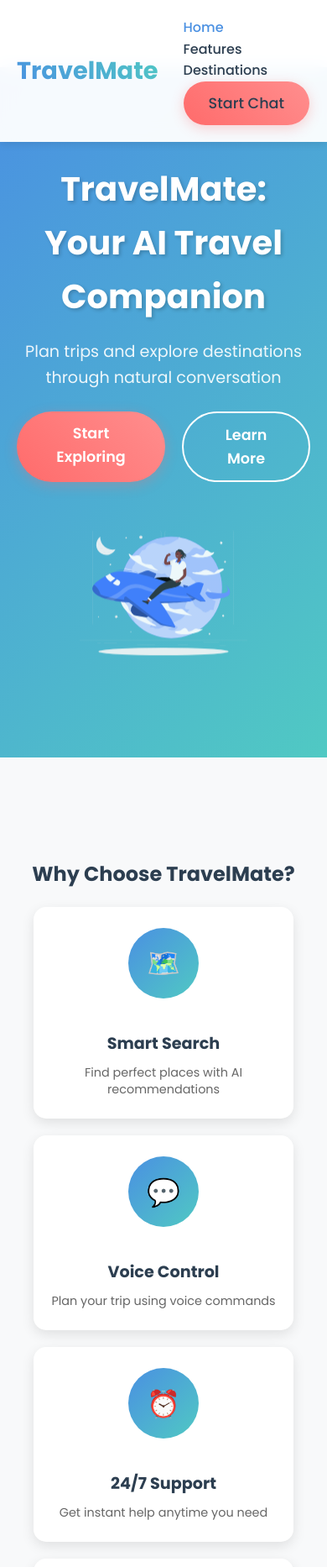
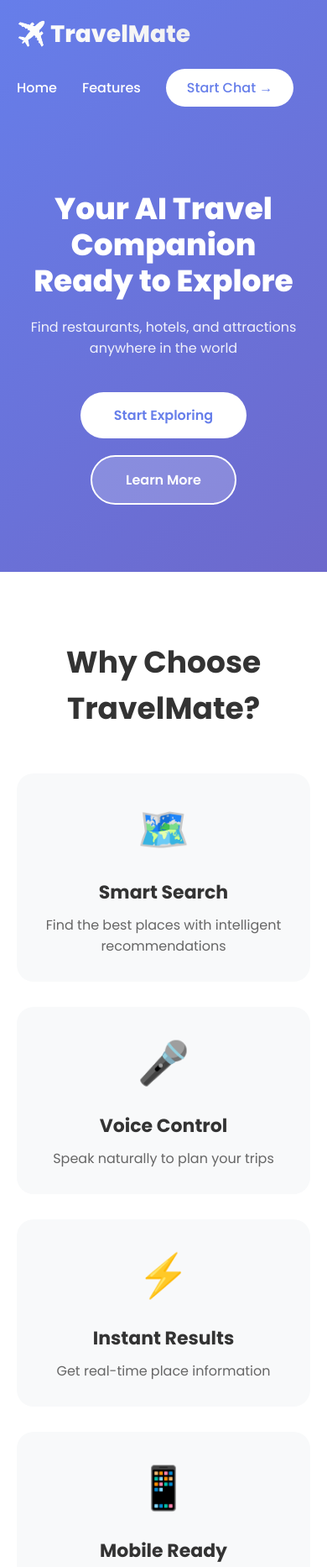
Before and after one commit to rojinthapa/travelmate-demo, a plain HTML site: page index.html in a window 390 px wide. Shown: the top 1866 px of the page at 84% size. Drawn offline with Linux system fonts and the light colour scheme.

Commit message:
Update index.html

```diff
--- a/index.html
+++ b/index.html
@@ -1,147 +1,248 @@
 <!DOCTYPE html>
-
-
-
 <html lang="en">
 <head>
     <meta charset="UTF-8">
     <meta name="viewport" content="width=device-width, initial-scale=1.0">
     <title>TravelMate - Your AI Travel Companion</title>
-    <link href="https://fonts.googleapis.com/css2?family=Poppins:wght@300;400;500;600;700&display=swap" rel="stylesheet">
-    <link rel="stylesheet" href="css/styles.css">
+    <link href="https://fonts.googleapis.com/css2?family=Poppins:wght@300;400;500;600;700;800&display=swap" rel="stylesheet">
+    <style>
+        * {
+            margin: 0;
+            padding: 0;
+            box-sizing: border-box;
+        }
+
+        body {
+            font-family: 'Poppins', sans-serif;
+            background: linear-gradient(135deg, #667eea 0%, #764ba2 100%);
+            min-height: 100vh;
+        }
+
+        .container {
+            max-width: 1200px;
+            margin: 0 auto;
+            padding: 0 20px;
+        }
+
+        /* Header */
+        .header {
+            padding: 20px 0;
+        }
+
+        .nav {
+            display: flex;
+            justify-content: space-between;
+            align-items: center;
+            flex-wrap: wrap;
+            gap: 20px;
+        }
+
+        .logo {
+            font-size: 28px;
+            font-weight: 800;
+            background: linear-gradient(135deg, #fff, #f0f0f0);
+            -webkit-background-clip: text;
+            -webkit-text-fill-color: transparent;
+        }
+
+        .nav-links {
+            display: flex;
+            gap: 30px;
+            align-items: center;
+            flex-wrap: wrap;
+        }
+
+        .nav-links a {
+            color: white;
+            text-decoration: none;
+            font-weight: 500;
+            transition: opacity 0.3s;
+        }
+
+        .nav-links a:hover {
+            opacity: 0.8;
+        }
+
+        .btn-primary {
+            background: white;
+            color: #667eea !important;
+            padding: 10px 25px;
+            border-radius: 50px;
+            font-weight: 600;
+        }
+
+        /* Hero */
+        .hero {
+            padding: 80px 0;
+            text-align: center;
+            color: white;
+        }
+
+        .hero h1 {
+            font-size: 56px;
+            font-weight: 800;
+            margin-bottom: 20px;
+            line-height: 1.2;
+        }
+
+        .hero p {
+            font-size: 20px;
+            margin-bottom: 40px;
+            opacity: 0.9;
+        }
+
+        .hero-buttons {
+            display: flex;
+            gap: 20px;
+            justify-content: center;
+            flex-wrap: wrap;
+        }
+
+        .btn {
+            padding: 15px 40px;
+            border-radius: 50px;
+            text-decoration: none;
+            font-weight: 600;
+            transition: transform 0.3s;
+        }
+
+        .btn:hover {
+            transform: translateY(-3px);
+        }
+
+        .btn-primary-big {
+            background: white;
+            color: #667eea;
+        }
+
+        .btn-secondary {
+            background: rgba(255,255,255,0.2);
+            color: white;
+            border: 2px solid white;
+        }
+
+        /* Features */
+        .features {
+            padding: 80px 0;
+            background: white;
+        }
+
+        .features h2 {
+            text-align: center;
+            font-size: 36px;
+            margin-bottom: 50px;
+            color: #333;
+        }
+
+        .features-grid {
+            display: grid;
+            grid-template-columns: repeat(auto-fit, minmax(250px, 1fr));
+            gap: 30px;
+        }
+
+        .feature-card {
+            text-align: center;
+            padding: 30px;
+            background: #f8f9fa;
+            border-radius: 20px;
+            transition: all 0.3s;
+        }
+
+        .feature-card:hover {
+            transform: translateY(-10px);
+            box-shadow: 0 20px 40px rgba(0,0,0,0.1);
+        }
+
+        .feature-icon {
+            font-size: 50px;
+            margin-bottom: 20px;
+        }
+
+        .feature-card h3 {
+            font-size: 22px;
+            margin-bottom: 10px;
+            color: #333;
+        }
+
+        .feature-card p {
+            color: #666;
+        }
+
+        /* Footer */
+        .footer {
+            padding: 40px 0;
+            text-align: center;
+            color: white;
+        }
+
+        @media (max-width: 768px) {
+            .hero h1 {
+                font-size: 36px;
+            }
+            .hero p {
+                font-size: 16px;
+            }
+            .nav-links {
+                justify-content: center;
+            }
+        }
+    </style>
 </head>
 <body>
+    <div class="container">
         <header class="header">
-        <div class="container">
             <nav class="nav">
-                <div class="logo">TravelMate</div>
+                <div class="logo">✈️ TravelMate</div>
                 <div class="nav-links">
-                    <a href="#home" class="active">Home</a>
+                    <a href="#home">Home</a>
                     <a href="#features">Features</a>
-                    <a href="#destinations">Destinations</a>
-                    <a href="chat.html" class="btn btn-primary">Start Chat</a>
+                    <a href="chat.html" class="btn-primary">Start Chat →</a>
                 </div>
             </nav>
-        </div>
         </header>
 
-    <main>
-        <section id="home" class="hero">
-            <div class="container">
-                <h1>TravelMate: Your AI Travel Companion</h1>
-                <p>Plan trips and explore destinations through natural conversation</p>
+        <section class="hero">
+            <h1>Your AI Travel Companion<br>Ready to Explore</h1>
+            <p>Find restaurants, hotels, and attractions anywhere in the world</p>
             <div class="hero-buttons">
-                    <a href="chat.html" class="btn btn-primary">Start Exploring</a>
+                <a href="chat.html" class="btn btn-primary-big">Start Exploring</a>
                 <a href="#features" class="btn btn-secondary">Learn More</a>
             </div>
-                <div class="hero-image">
-                    <img src="images/travel-illustration.svg" alt="Travel Illustration">
+        </section>
     </div>
-            </div>
-        </section>
 
     <section id="features" class="features">
         <div class="container">
-                <h2 class="text-center">Why Choose TravelMate?</h2>
-                <div class="grid">
-                    <div class="feature-card card">
+            <h2>Why Choose TravelMate?</h2>
+            <div class="features-grid">
+                <div class="feature-card">
                     <div class="feature-icon">🗺️</div>
                     <h3>Smart Search</h3>
-                        <p>Find perfect places with AI recommendations</p>
+                    <p>Find the best places with intelligent recommendations</p>
                 </div>
-                    <div class="feature-card card">
-                        <div class="feature-icon">💬</div>
+                <div class="feature-card">
+                    <div class="feature-icon">🎤</div>
                     <h3>Voice Control</h3>
-                        <p>Plan your trip using voice commands</p>
+                    <p>Speak naturally to plan your trips</p>
                 </div>
-                    <div class="feature-card card">
-                        <div class="feature-icon">⏰</div>
-                        <h3>24/7 Support</h3>
-                        <p>Get instant help anytime you need</p>
+                <div class="feature-card">
+                    <div class="feature-icon">⚡</div>
+                    <h3>Instant Results</h3>
+                    <p>Get real-time place information</p>
                 </div>
-                    <div class="feature-card card">
-                        <div class="feature-icon">🌟</div>
-                        <h3>Personalized</h3>
-                        <p>Tailored to your preferences</p>
+                <div class="feature-card">
+                    <div class="feature-icon">📱</div>
+                    <h3>Mobile Ready</h3>
+                    <p>Works perfectly on any device</p>
                 </div>
             </div>
         </div>
     </section>
 
-        <section id="destinations" class="destinations">
-            <div class="container">
-                <h2 class="text-center">Popular Destinations</h2>
-                <div class="grid">
-                    <div class="destination-card card">
-                        <img src="images/paris.jpg" alt="Paris">
-                        <div class="destination-card-content">
-                            <h3>Paris, France</h3>
-                            <p>Experience the city of love with its iconic landmarks and romantic atmosphere</p>
-                            <a href="chat.html" class="btn btn-outline">Explore</a>
-                        </div>
-                    </div>
-                    <div class="destination-card card">
-                        <img src="images/tokyo.jpg" alt="Tokyo">
-                        <div class="destination-card-content">
-                            <h3>Tokyo, Japan</h3>
-                            <p>Discover the perfect blend of traditional culture and modern innovation</p>
-                            <a href="chat.html" class="btn btn-outline">Explore</a>
-                        </div>
-                    </div>
-                    <div class="destination-card card">
-                        <img src="images/new-york.jpg" alt="New York">
-                        <div class="destination-card-content">
-                            <h3>New York, USA</h3>
-                            <p>Explore the city that never sleeps with its diverse culture and attractions</p>
-                            <a href="chat.html" class="btn btn-outline">Explore</a>
-                        </div>
-                    </div>
-                    <div class="destination-card card">
-                        <img src="images/bali.jpg" alt="Bali">
-                        <div class="destination-card-content">
-                            <h3>Bali, Indonesia</h3>
-                            <p>Relax in paradise with stunning beaches and rich cultural heritage</p>
-                            <a href="chat.html" class="btn btn-outline">Explore</a>
-                        </div>
-                    </div>
-                    <div class="destination-card card">
-                        <img src="images/cape-town.jpg" alt="Cape Town">
-                        <div class="destination-card-content">
-                            <h3>Cape Town, South Africa</h3>
-                            <p>Experience breathtaking landscapes and diverse wildlife</p>
-                            <a href="chat.html" class="btn btn-outline">Explore</a>
-                        </div>
-                    </div>
-                    <div class="destination-card card">
-                        <img src="images/sydney.jpg" alt="Sydney">
-                        <div class="destination-card-content">
-                            <h3>Sydney, Australia</h3>
-                            <p>Enjoy world-class beaches and iconic landmarks down under</p>
-                            <a href="chat.html" class="btn btn-outline">Explore</a>
-                        </div>
-                    </div>
-                </div>
-            </div>
-        </section>
-    </main>
-
     <footer class="footer">
         <div class="container">
-            <div class="footer-content">
-                <div class="footer-logo">TravelMate</div>
-                <div class="footer-links">
-                    <a href="#home">Home</a>
-                    <a href="#features">Features</a>
-                    <a href="#destinations">Destinations</a>
-                    <a href="chat.html">Start Chat</a>
-                </div>
-            </div>
-            <div class="footer-bottom">
-                <p>&copy; 2026 TravelMate. All rights reserved.</p>
-            </div>
+            <p>© 2024 TravelMate - Your AI Travel Companion</p>
         </div>
     </footer>
-
-    <script src="js/main.js"></script>
 </body>
 </html>
```
Lines whose indentation alone changed are shown as unchanged.
